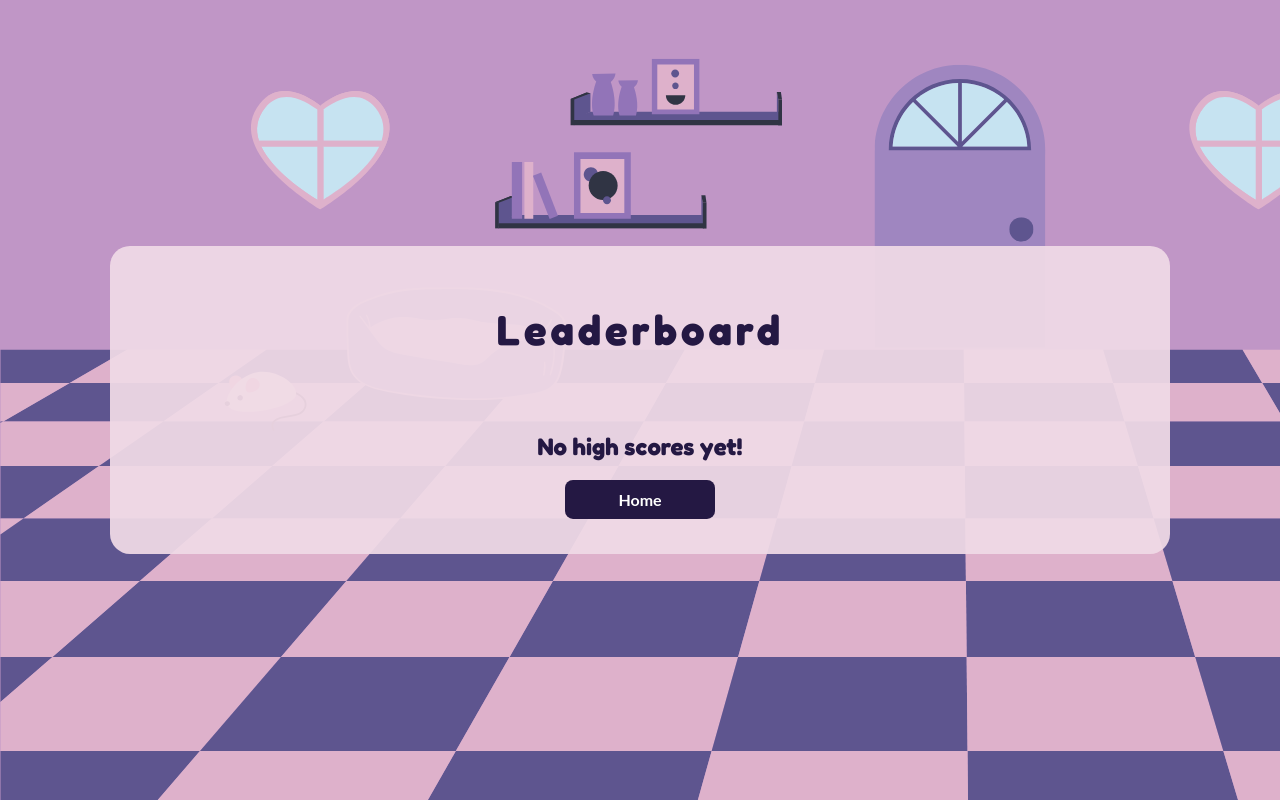
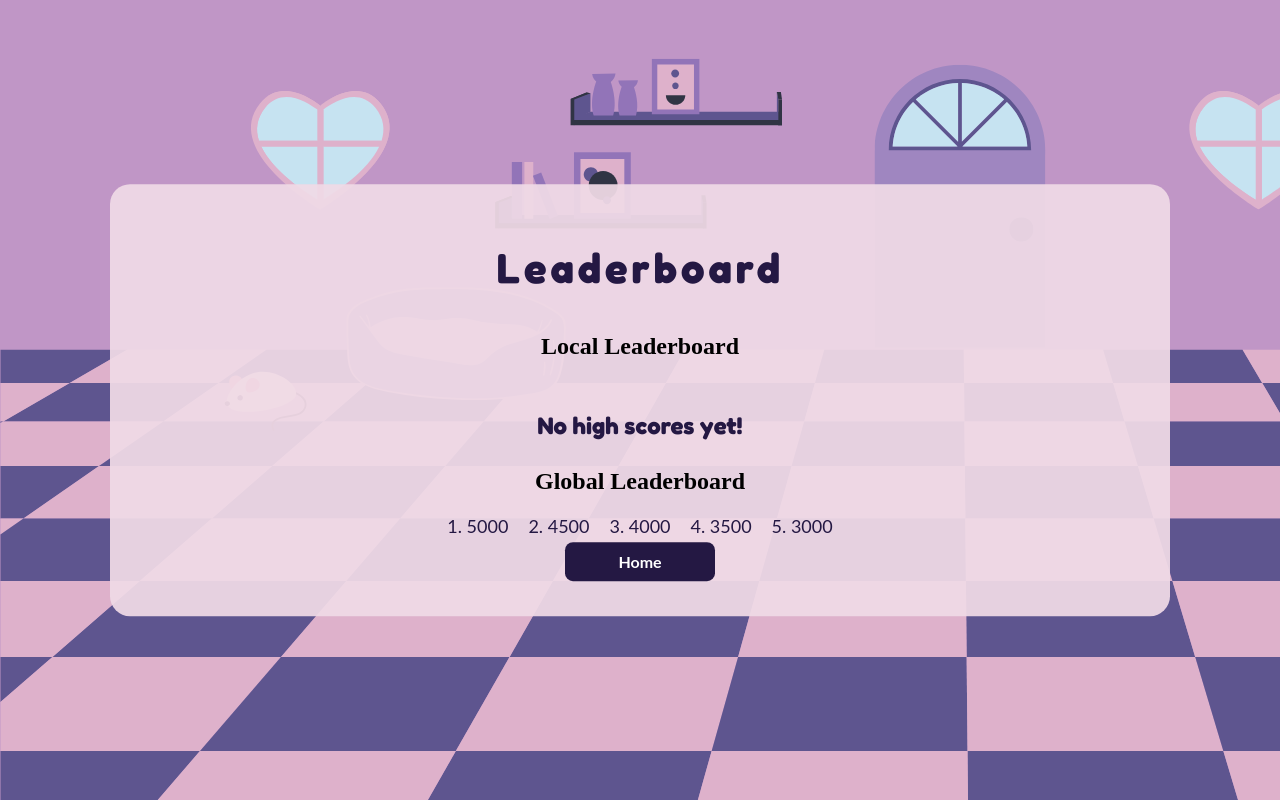
Before and after one commit to danielledonnelly/kittycones, a React (Vite) app: page /leaderboard in a window 1280 px wide. Built offline with nearby package versions, Linux system fonts and the light colour scheme.

Commit message:
coins reset now when game restart yaaaaaahoo

```diff
--- a/src/Game.jsx
+++ b/src/Game.jsx
@@ -92,10 +92,14 @@ function Game() {
       updateHighScores(coins); // Update high scores when time is up
       navigate("/game-over"); // Navigate when time is up
     } else {
-      const timer = setTimeout(() => setTime(time - 1), 100); // Shortened time for testing
+      const timer = setTimeout(() => setTime(time - 1), 500); // Shortened time for testing
       return () => clearTimeout(timer);
     }
   }, [time, navigate, coins]);
+
+  useEffect(() => {
+    setCoins(0); // Reset coins at the start of a new game
+  }, []);
 
 
   // ASSEMBLING AND SERVING ICE CREAM CONE LOGIC
--- a/src/Leaderboard.jsx
+++ b/src/Leaderboard.jsx
@@ -3,15 +3,22 @@ import { Link } from "react-router-dom";
 
 const Leaderboard = () => {
   const [highScores, setHighScores] = useState([]);
+  const [globalScores, setGlobalScores] = useState([]); // Placeholder for global scores
 
   useEffect(() => {
     const savedScores = JSON.parse(localStorage.getItem("highScores")) || [];
     setHighScores(savedScores.sort((a, b) => b - a)); // Sort descending
+
+    // Placeholder data for global scores
+    setGlobalScores([5000, 4500, 4000, 3500, 3000]);
   }, []);
 
   return (
     <div className="end screen end-screen">
       <h1 className="end screen-title">Leaderboard</h1>
+      <div className="leaderboard-container">
+        <div className="leaderboard-column">
+          <h2>Local Leaderboard</h2>
           <div className="high-scores">
             {highScores.length > 0 ? (
               highScores.map((score, index) => (
@@ -23,6 +30,22 @@ const Leaderboard = () => {
               <p className="end screen-text">No high scores yet!</p>
             )}
           </div>
+        </div>
+        <div className="leaderboard-column">
+          <h2>Global Leaderboard</h2>
+          <div className="high-scores">
+            {globalScores.length > 0 ? (
+              globalScores.map((score, index) => (
+                <div key={index} className="high-score-item">
+                  {index + 1}. {score}
+                </div>
+              ))
+            ) : (
+              <p className="end screen-text">No global scores yet!</p>
+            )}
+          </div>
+        </div>
+      </div>
       <div className="button-group">
         <Link to="/">
           <button className="end screen-button">Home</button>
```
Lines whose indentation alone changed are shown as unchanged.
